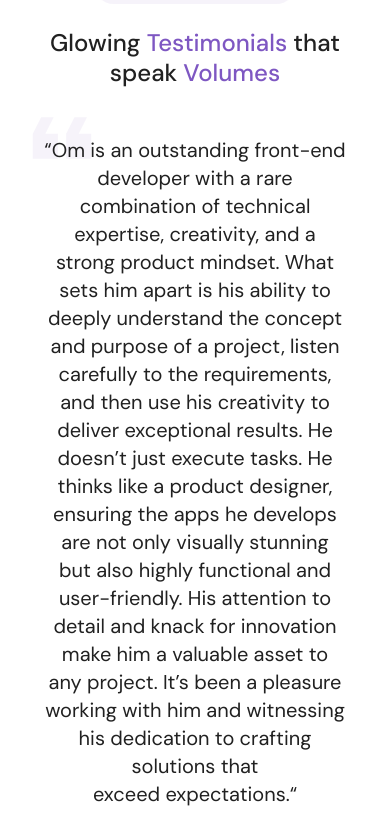
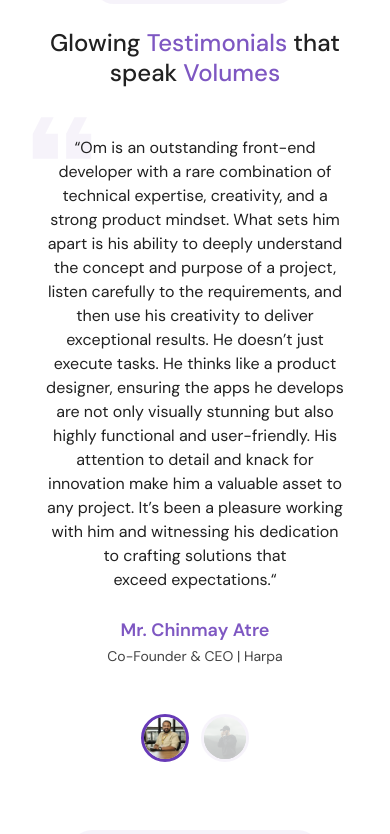
Before and after one commit to OmThakkar/portfolio, a React (Vite) app: page / in a window 390 px wide. Shown: the part 4460-5294 px from the top of the page. Built offline with nearby package versions, Linux system fonts and the light colour scheme.

Commit message:
Fix: Testimonial size

```diff
--- a/src/components/Testimonials.jsx
+++ b/src/components/Testimonials.jsx
@@ -34,7 +34,7 @@
                 <figure className="relative">
                   <MdFormatQuote size={100} className="text-deep-purple-50/50 dark:text-deep-purple-50/10 absolute -z-10 -left-2 -top-12 transform rotate-180"/>
                   <blockquote className="px-6">
-                    <p className="text-gray-900 dark:text-gray-200 text-xl">
+                    <p className="text-gray-900 dark:text-gray-200 md:text-lg lg:text-xl">
                       “{item.quote}“
                     </p>
                   </blockquote>
```
